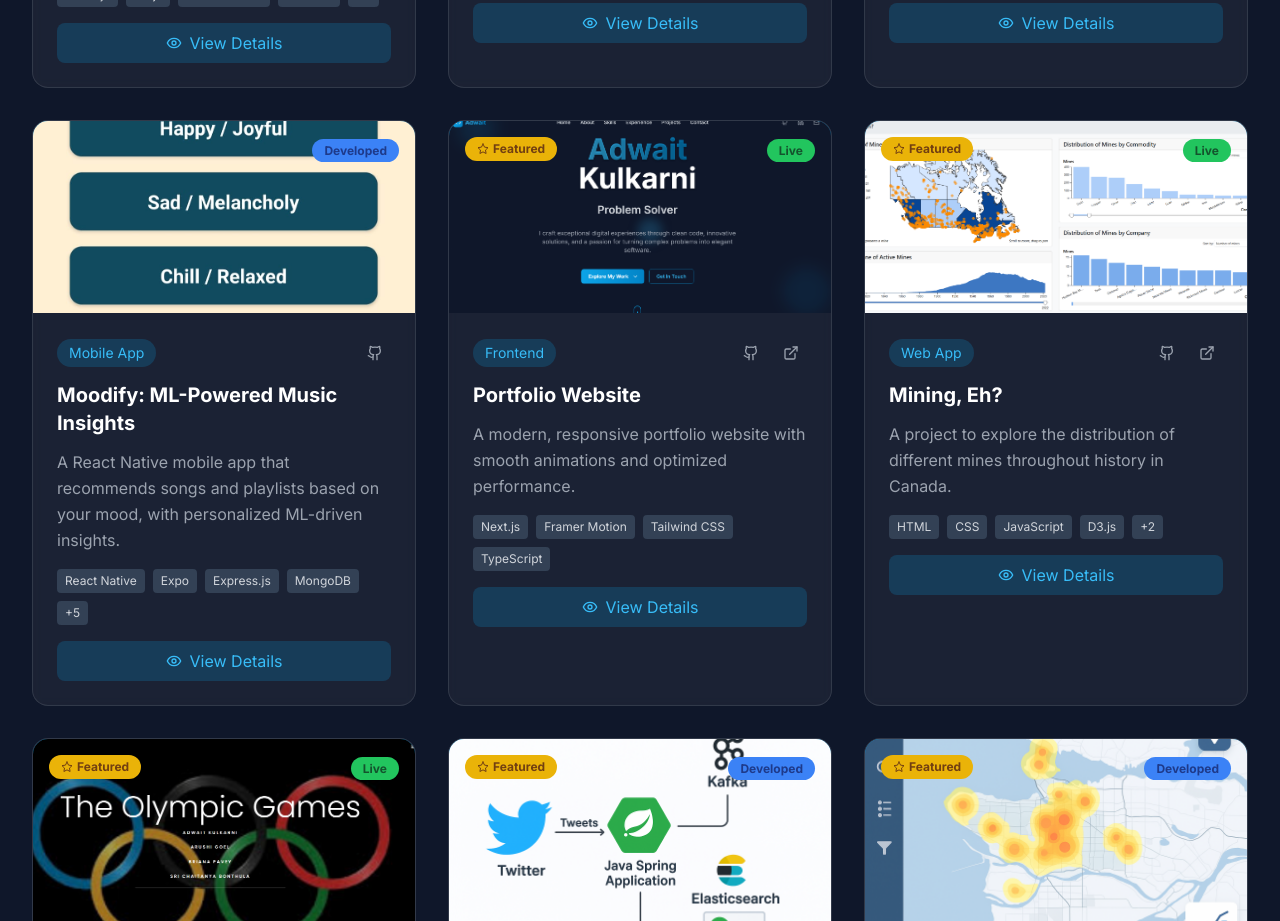
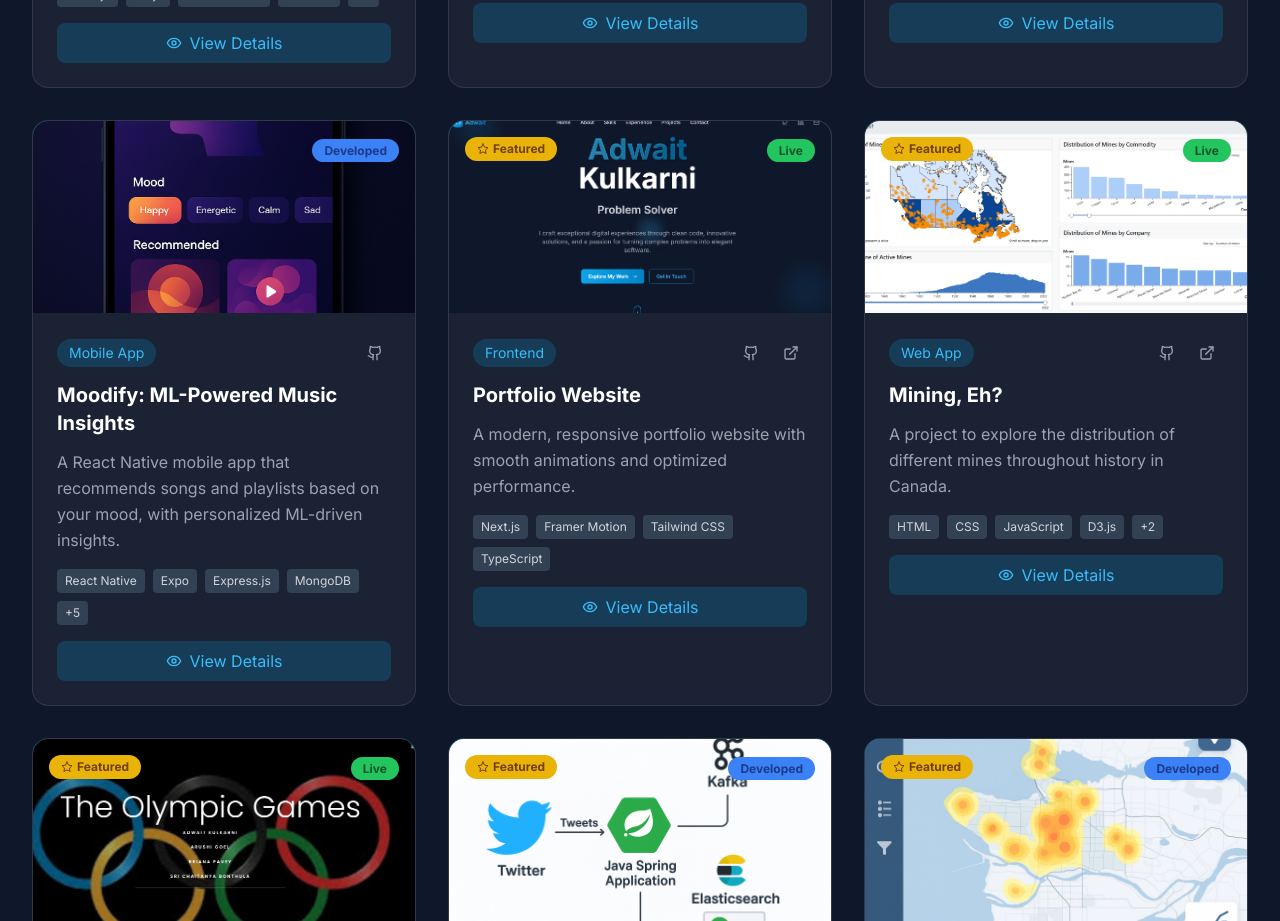
Before and after one commit to AdwaitKulkarni58/portfolio, a Next.js app: page / in a window 1280 px wide. Shown: the part 5320-6241 px from the top of the page. Built offline with nearby package versions, Linux system fonts and the light colour scheme.

Commit message:
update image

```diff
--- a/components/Projects.tsx
+++ b/components/Projects.tsx
@@ -82,7 +82,7 @@ const projects = [
       "A React Native mobile app that recommends songs and playlists based on your mood, with personalized ML-driven insights.",
     longDescription:
       "Moodify is a cross-platform mobile app that lets users discover and manage playlists tailored to their mood. Users log in, select their mood, and receive curated song recommendations. The app leverages machine learning to analyze user interactions, cluster users by listening patterns, and provide personalized insights through an interactive dashboard on the screen. Built with React Native, Express.js, MongoDB, and Python (scikit-learn) for the ML pipeline.",
-    image: "/moodify.jpeg",
+    image: "/moodify.png",
     technologies: [
       "React Native",
       "Expo",
```
Also changed, not shown: public/moodify.jpeg (deleted), public/moodify.png (added).
